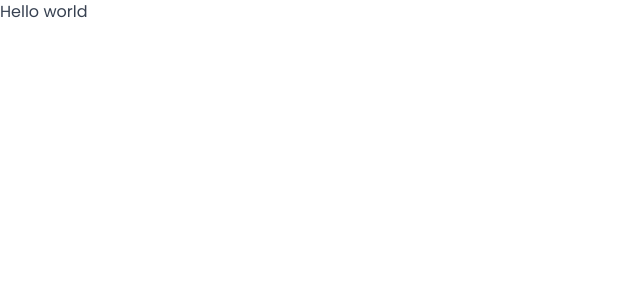
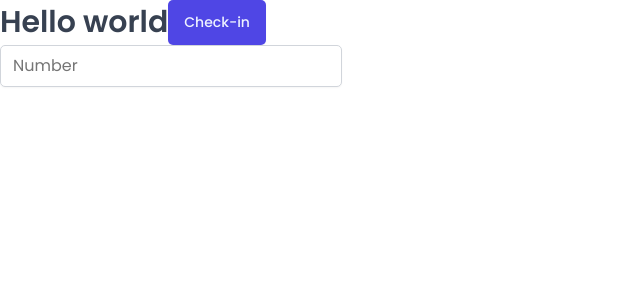
Before and after one commit to apt138/tsx-wild-oasis, a React (Vite) app: page / in a window 1280 px wide. Shown: the top 300 px of the page, without its empty margins (0-640 px from the left). Built offline with nearby package versions, Linux system fonts and the light colour scheme; a web font is replaced by a local one.

Commit message:
addedresuable button, input, flex-row components

```diff
--- a/src/App.tsx
+++ b/src/App.tsx
@@ -1,10 +1,18 @@
 import GlobalStyle from "./GlobalStyles";
+import Button from "./ui/Button";
+import Heading from "./ui/Heading";
+import Input from "./ui/Input";
+import FlexRow from "./ui/FlexRow";
 
 export default function App() {
   return (
     <>
       <GlobalStyle />
-      <div>Hello world</div>
+      <FlexRow>
+        <Heading as="h1">Hello world</Heading>
+        <Button>Check-in</Button>
+      </FlexRow>
+      <Input type="number" placeholder="Number" />
     </>
   );
 }
--- a/src/GlobalStyles.tsx
+++ b/src/GlobalStyles.tsx
@@ -39,11 +39,16 @@ const GlobalStyle = createGlobalStyle`
   --color-red-700: #b91c1c;
   --color-red-800: #991b1b;
 
-  --backdrop-color: rgba(0, 0, 0, 0.3);
+   --backdrop-color: rgba(255, 255, 255, 0.1);
 
---shadow-sm: 0 1px 2px rgba(0, 0, 0, 0.4);
---shadow-md: 0px 0.6rem 2.4rem rgba(0, 0, 0, 0.3);
---shadow-lg: 0 2.4rem 3.2rem rgba(0, 0, 0, 0.4);
+  --shadow-sm: 0 1px 2px rgba(0, 0, 0, 0.04);
+  --shadow-md: 0px 0.6rem 2.4rem rgba(0, 0, 0, 0.06);
+  --shadow-lg: 0 2.4rem 3.2rem rgba(0, 0, 0, 0.12);
+
+  --border-radius-tiny: 3px;
+  --border-radius-sm: 5px;
+  --border-radius-md: 7px;
+  --border-radius-lg: 9px;
 
   /* For dark mode */
   --image-greyscale:0;
--- /dev/null
+++ b/src/ui/Button.tsx
@@ -0,0 +1,68 @@
+import styled, { css } from "styled-components";
+
+type ButtonSizeType = "sm" | "md" | "lg";
+type ButtonVariationType = "primary" | "secondary" | "danger";
+
+interface ButtonProps {
+  size?: ButtonSizeType;
+  variation?: ButtonVariationType;
+}
+
+type ButtonSizeProps = Record<ButtonSizeType, ReturnType<typeof css>>;
+type ButtonVariationProps = Record<ButtonVariationType, ReturnType<typeof css>>;
+
+const buttonSizeStyles: ButtonSizeProps = {
+  sm: css`
+    font-size: 1.2rem;
+    font-weight: 600;
+    text-transform: uppercase;
+    padding: 0.4rem 0.8rem;
+  `,
+  md: css`
+    font-size: 1.4rem;
+    font-weight: 500;
+    padding: 1.2rem 1.6rem;
+  `,
+  lg: css`
+    font-size: 1.6rem;
+    font-weight: 500;
+    padding: 1.2rem 2.4rem;
+  `,
+};
+
+const buttonVariationStyles: ButtonVariationProps = {
+  primary: css`
+    background-color: var(--color-brand-600);
+    color: var(--color-brand-50);
+    &:hover {
+      background-color: var(--color-brand-700);
+    }
+  `,
+  secondary: css`
+    background-color: var(--color-grey-0);
+    border: 1px solid var(--color-grey-200);
+    color: var(--color-grey-600);
+
+    &:hover {
+      background-color: var(--color-grey-50);
+    }
+  `,
+  danger: css`
+    background-color: var(--color-red-700);
+    color: var(--color-red-100);
+
+    &:hover {
+      background-color: var(--color-red-800);
+    }
+  `,
+};
+
+const Button = styled.button<ButtonProps>`
+  border: none;
+  border-radius: var(--border-radius-sm);
+  box-shadow: var(--shadow-sm);
+  ${(props) => buttonSizeStyles[props.size || "md"]}
+  ${(props) => buttonVariationStyles[props.variation || "primary"]}
+`;
+
+export default Button;
--- /dev/null
+++ b/src/ui/FlexRow.tsx
@@ -0,0 +1,26 @@
+import styled, { css } from "styled-components";
+
+interface FlexRowProps {
+  direction?: "row" | "column";
+}
+const FlexRow = styled.div<FlexRowProps>`
+  display: flex;
+  ${(props) =>
+    props.direction === "row" &&
+    css`
+      justify-content: space-between;
+      align-items: center;
+    `}
+
+  ${(props) =>
+    props.direction === "column" &&
+    css`
+      flex-direction: column;
+      gap: 1.6rem;
+    `}
+`;
+
+FlexRow.defaultProps = {
+  direction: "row",
+};
+export default FlexRow;
--- /dev/null
+++ b/src/ui/Heading.tsx
@@ -0,0 +1,26 @@
+import styled, { css } from "styled-components";
+
+const Heading = styled.div`
+  ${(props) =>
+    props.as === "h1" &&
+    css`
+      font-size: 3rem;
+      font-weight: 600;
+    `}
+
+  ${(props) =>
+    props.as === "h2" &&
+    css`
+      font-size: 2rem;
+      font-weight: 600;
+    `}
+
+ ${(props) =>
+    props.as === "h3" &&
+    css`
+      font-size: 2rem;
+      font-weight: 500;
+    `}
+`;
+
+export default Heading;
--- /dev/null
+++ b/src/ui/Input.tsx
@@ -0,0 +1,11 @@
+import styled from "styled-components";
+
+const Input = styled.input`
+  border: 1px solid var(--color-grey-300);
+  background-color: var(--color-grey-0);
+  padding: 0.8rem 1.2rem;
+  border-radius: var(--border-radius-sm);
+  box-shadow: var(--shadow-sm);
+`;
+
+export default Input;
```
